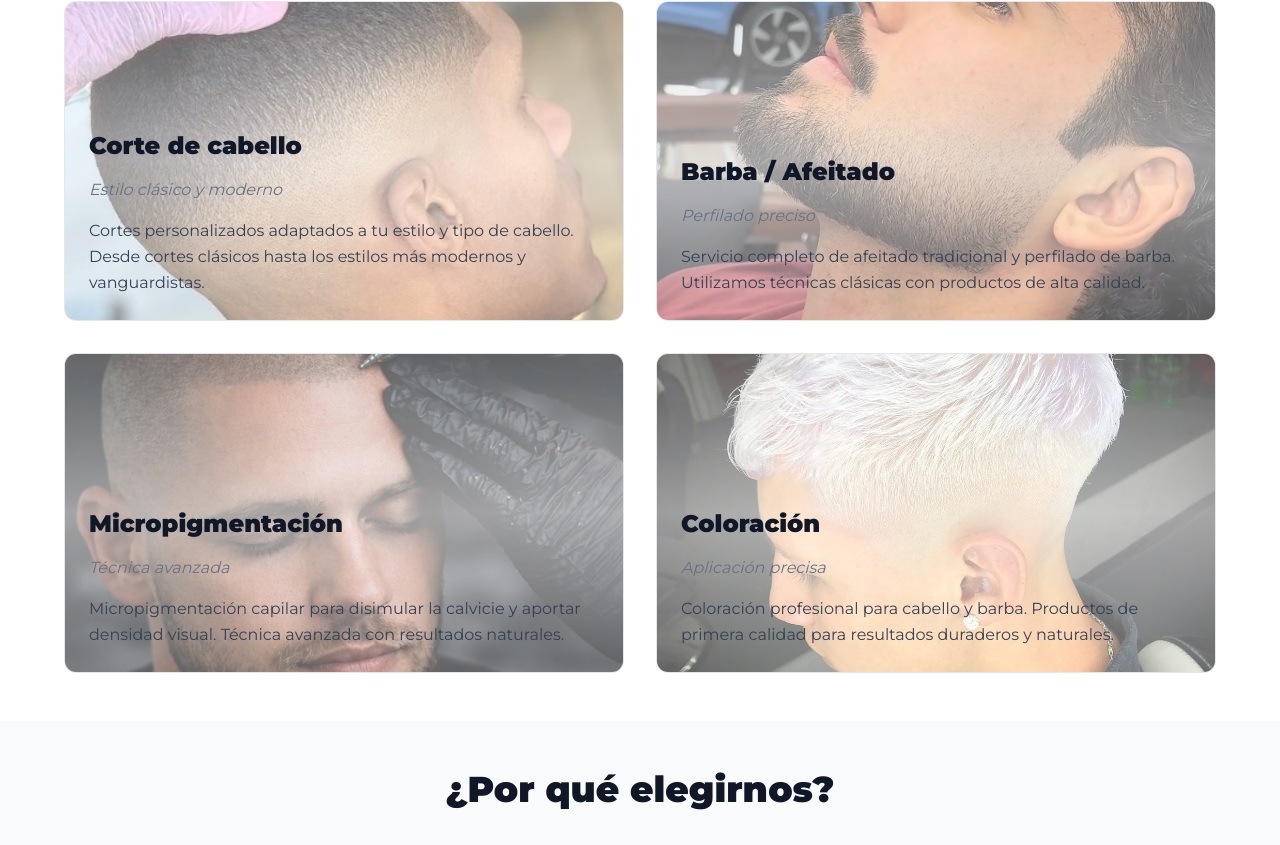
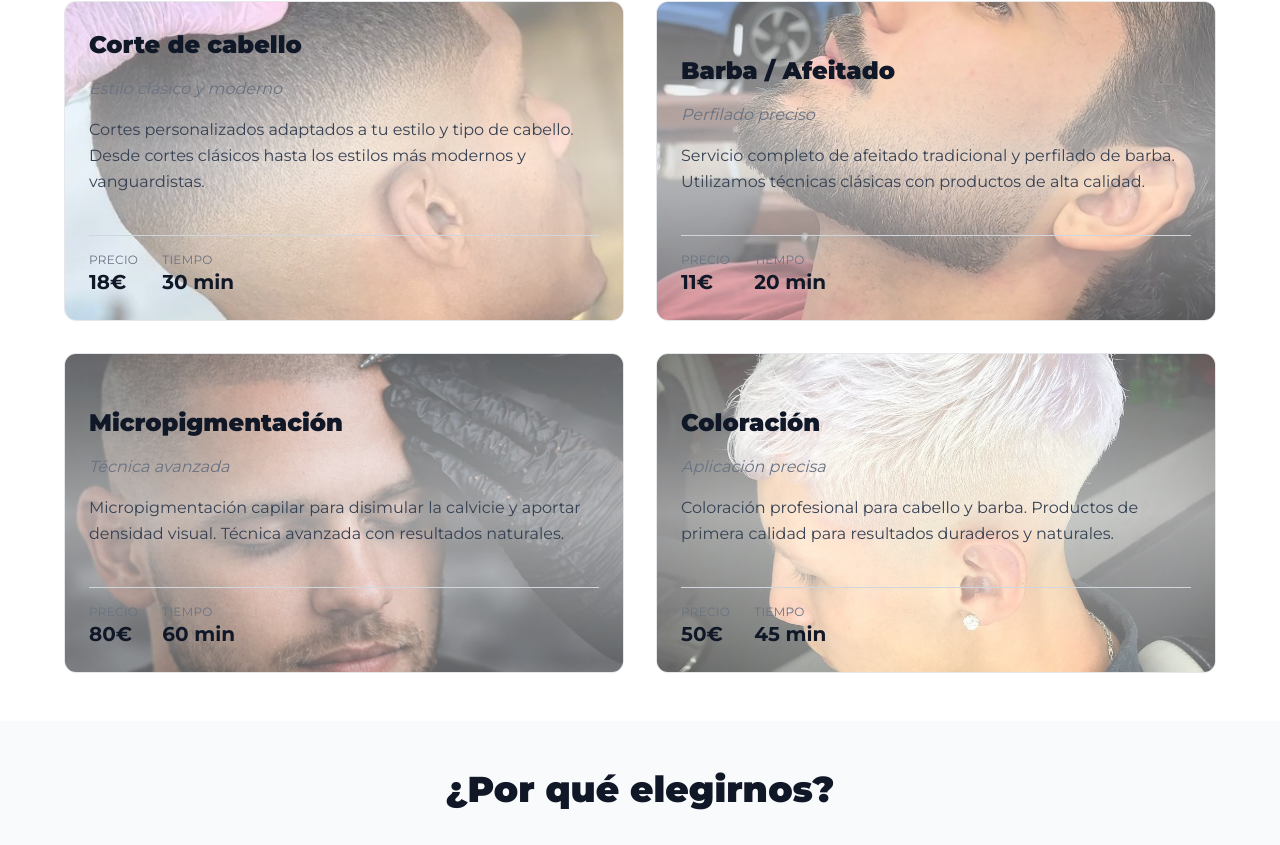
Before and after one commit to hsgallardo/ProyectoPeluqueria, a Next.js app: page /servicios in a window 1280 px wide. Shown: the part 508-1353 px from the top of the page. Built offline with nearby package versions, Linux system fonts and the light colour scheme.

Commit message:
Precio y Tiempo de Servicios

```diff
--- a/app/servicios/page.tsx
+++ b/app/servicios/page.tsx
@@ -7,6 +7,8 @@ export default function Servicios() {
       src: "/cabello.jpg",
       width: 64,
       height: 64,
+      precio: "18€",
+      tiempo: "30 min",
     },
     {
       nombre: "Barba / Afeitado",
@@ -15,6 +17,8 @@ export default function Servicios() {
       src: "/barba.jpg",
       width: 100,
       height: 100,
+      precio: "11€",
+      tiempo: "20 min",
     },
     {
       nombre: "Micropigmentación",
@@ -23,6 +27,8 @@ export default function Servicios() {
       src: "/micro.jpg",
       width: 60,
       height: 60,
+      precio: "80€",
+      tiempo: "60 min",
     },
     {
       nombre: "Coloración",
@@ -31,6 +37,8 @@ export default function Servicios() {
       src: "/color.jpg",
       width: 50,
       height: 50,
+      precio: "50€",
+      tiempo: "45 min",
     },
   ];
 
@@ -80,6 +88,20 @@ export default function Servicios() {
                 <p className="text-gray-700 leading-relaxed text-sm sm:text-base">
                   {servicio.detalles}
                 </p>
+
+                {/* Precio y Tiempo */}
+                <div className="flex justify-between items-center pt-3 sm:pt-4 border-t border-gray-300 mt-4 sm:mt-6">
+                  <div className="flex gap-4 sm:gap-6">
+                    <div>
+                      <p className="text-xs text-gray-500 uppercase tracking-wide">Precio</p>
+                      <p className="font-bold text-lg sm:text-xl text-gray-900">{servicio.precio}</p>
+                    </div>
+                    <div>
+                      <p className="text-xs text-gray-500 uppercase tracking-wide">Tiempo</p>
+                      <p className="font-bold text-lg sm:text-xl text-gray-900">{servicio.tiempo}</p>
+                    </div>
+                  </div>
+                </div>
               </div>
             </div>
           ))}
```
